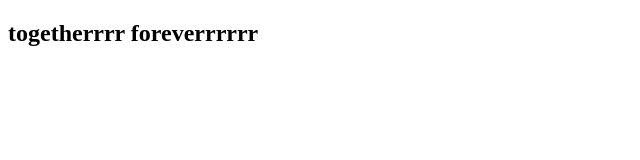
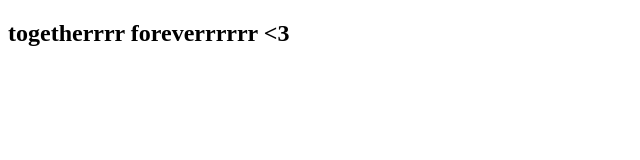
Before and after one commit to garrettgratts/simple-express, a website: page public/index.html in a window 1280 px wide. Shown: the full height of the page, 0-640 px from the left. Drawn offline with Linux system fonts and the light colour scheme.

Commit message:
text update

```diff
--- a/public/index.html
+++ b/public/index.html
@@ -49,7 +49,7 @@
   </header>
   <body>
     <div>
-      <h2>togetherrrr foreverrrrrr</h2>
+      <h2>togetherrrr foreverrrrrr <3</h2>
     </div>
   </body>
 </html>
```
